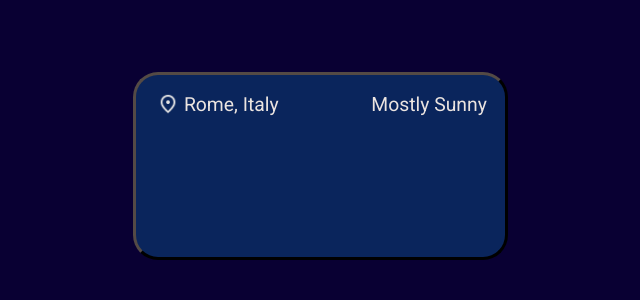
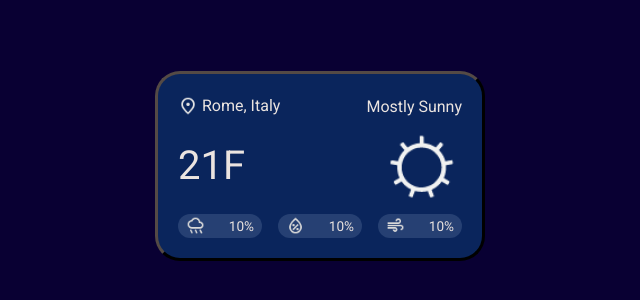
Before and after one commit to NCDUBS11/Weather-App, a website built with webpack: page src/template.html in a window 1280 px wide. Shown: the part 234-534 px from the top of the page, without its empty margins (320-960 px from the left). Built offline with nearby package versions, Linux system fonts and the light colour scheme.

Commit message:
Finish general layout and styling. Ready for JS

```diff
--- a/src/styles.css
+++ b/src/styles.css
@@ -2,14 +2,14 @@
 
 :root {
   /*Font Elements*/
-  --fs-small: 0.8rem;
-  --fs-reg: 1.1rem;
-  --fs-large: 1.5rem;
+  --fs-small: 0.85rem;
+  --fs-reg: 1rem;
+  --fs-large: 2.5rem;
   --fc-alt: hsl(10, 10%, 20%);
   --fc-reg: hsl(20, 20%, 90%);
   /*Other Elements*/
   --bg-color: hsl(220, 80%, 20%);
-  --bg-color-alt: hsl(220, 80%, 90%);
+  --bg-color-alt: hsl(220, 50%, 30%);
   --brdr-color: hsl(20, 10%, 30%);
   /*Body Elements*/
   --body-bg-color: hsl(251, 100%, 10%);
@@ -35,13 +35,13 @@ body {
 }
 
 .appContainer {
-  --width: 375px;
+  --width: 330px;
   background-color: var(--bg-color);
   border: 3px outset var(--brdr-color);
-  padding: 1rem;
+  padding: 1.25rem;
   border-radius: 25px;
   width: var(--width);
-  height: calc(var(--width) * 0.5);
+  height: calc(var(--width) * 0.575);
   display: grid;
   grid-template-rows: 1fr 4fr 1fr;
 }
@@ -54,6 +54,7 @@ body {
 .headerArea {
   display: flex;
   justify-content: space-between;
+  align-items: center;
 }
 
 .locationWrapper {
@@ -71,7 +72,7 @@ body {
 }
 
 .locationIcon {
-  margin-inline: 0.25rem;
+  margin-inline-end: 0.25rem;
   height: 1.25rem;
   filter: brightness(90%);
 }
@@ -102,3 +103,54 @@ form {
   font-size: inherit;
   padding: 0;
 }
+
+.mainArea {
+  display: flex;
+  align-items: center;
+  justify-content: space-between;
+}
+
+.tempDisplay {
+  font-size: var(--fs-large);
+}
+
+.wrapper {
+  display: flex;
+}
+
+.footerArea {
+  display: flex;
+  align-items: center;
+  justify-content: space-between;
+  gap: 1rem;
+}
+
+.secondary {
+  flex: 1;
+  max-width: 90px;
+  align-items: center;
+  justify-content: space-between;
+  background-color: var(--bg-color-alt);
+  border-radius: 15px;
+  padding-inline: 0.5rem;
+  padding-block: 0.15rem;
+  gap: 1rem;
+}
+
+.secondary img {
+  filter: brightness(0.85);
+}
+
+.weatherIcon {
+  filter: invert();
+  height: 4.5rem;
+  padding-inline-end: 0.25rem;
+}
+
+.secondaryIcon {
+  filter: invert();
+  height: calc(var(--fs-reg) * 1.2);
+}
+.secondaryValue {
+  font-size: var(--fs-small);
+}
--- a/src/template.html
+++ b/src/template.html
@@ -43,8 +43,42 @@
         </div>
         <div class="weatherDescription">Mostly Sunny</div>
       </div>
-      <div class="mainArea"></div>
-      <div class="footerArea"></div>
+      <div class="mainArea">
+        <div class="tempDisplay">21F</div>
+        <div class="wrapper">
+          <img
+            class="weatherIcon"
+            src="./weatherIcons/clear-day.png"
+            alt="weather Icon"
+          />
+        </div>
+      </div>
+      <div class="footerArea">
+        <div class="wrapper secondary">
+          <img
+            src="./weatherIcons/additionalIcons/rainfall.png"
+            alt="secondary icon"
+            class="secondaryIcon"
+          />
+          <div class="secondaryValue">10%</div>
+        </div>
+        <div class="wrapper secondary">
+          <img
+            src="./weatherIcons/additionalIcons/humidity.png"
+            alt="secondary icon"
+            class="secondaryIcon"
+          />
+          <div class="secondaryValue">10%</div>
+        </div>
+        <div class="wrapper secondary">
+          <img
+            src="./weatherIcons/additionalIcons/windSpeed.png"
+            alt="secondary icon"
+            class="secondaryIcon"
+          />
+          <div class="secondaryValue">10%</div>
+        </div>
+      </div>
     </div>
   </body>
 </html>
```
